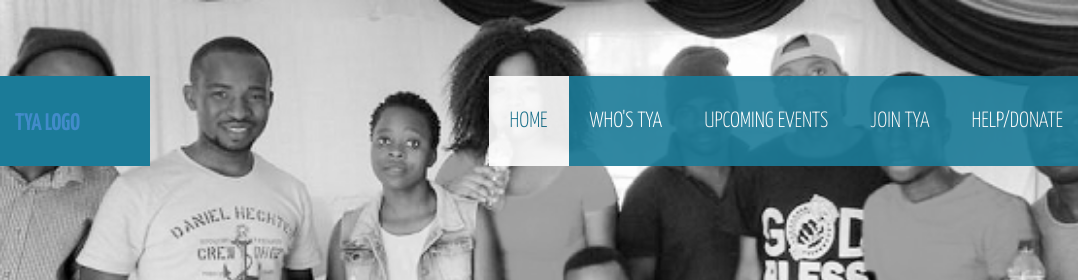
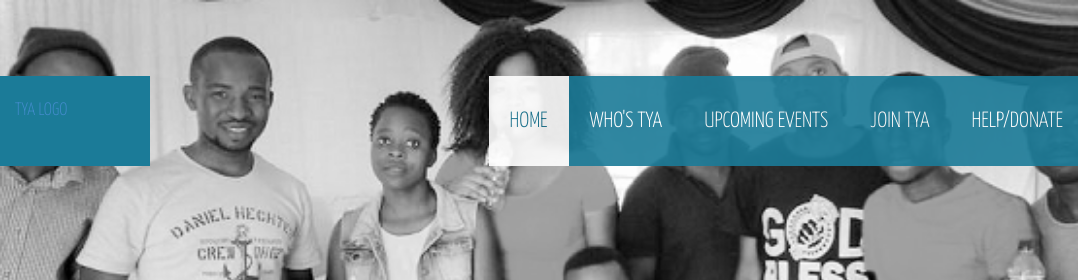
Before and after one commit to Rudzie09/TYA, a plain HTML site: page index.html in a window 1280 px wide. Shown: the top 280 px of the page, 0-1078 px from the left. Drawn offline with Linux system fonts and the light colour scheme; some packages are replaced by stand-ins of ours.

Commit message:
yet again

```diff
--- a/index.html
+++ b/index.html
@@ -44,7 +44,7 @@
 		                    <span class="icon-bar"></span>
 		                </button>
 		                <div class="navbar-brand">
-                        <a href="#home"><h3><b>TYA Logo</b></h3></a>
+                        <a href="#home"><h4>TYA Logo</h4></a>
 
 		                	<!--<img class="img-responsive" src="images/logo.png" alt="logo">-->
 		                </div>
```
